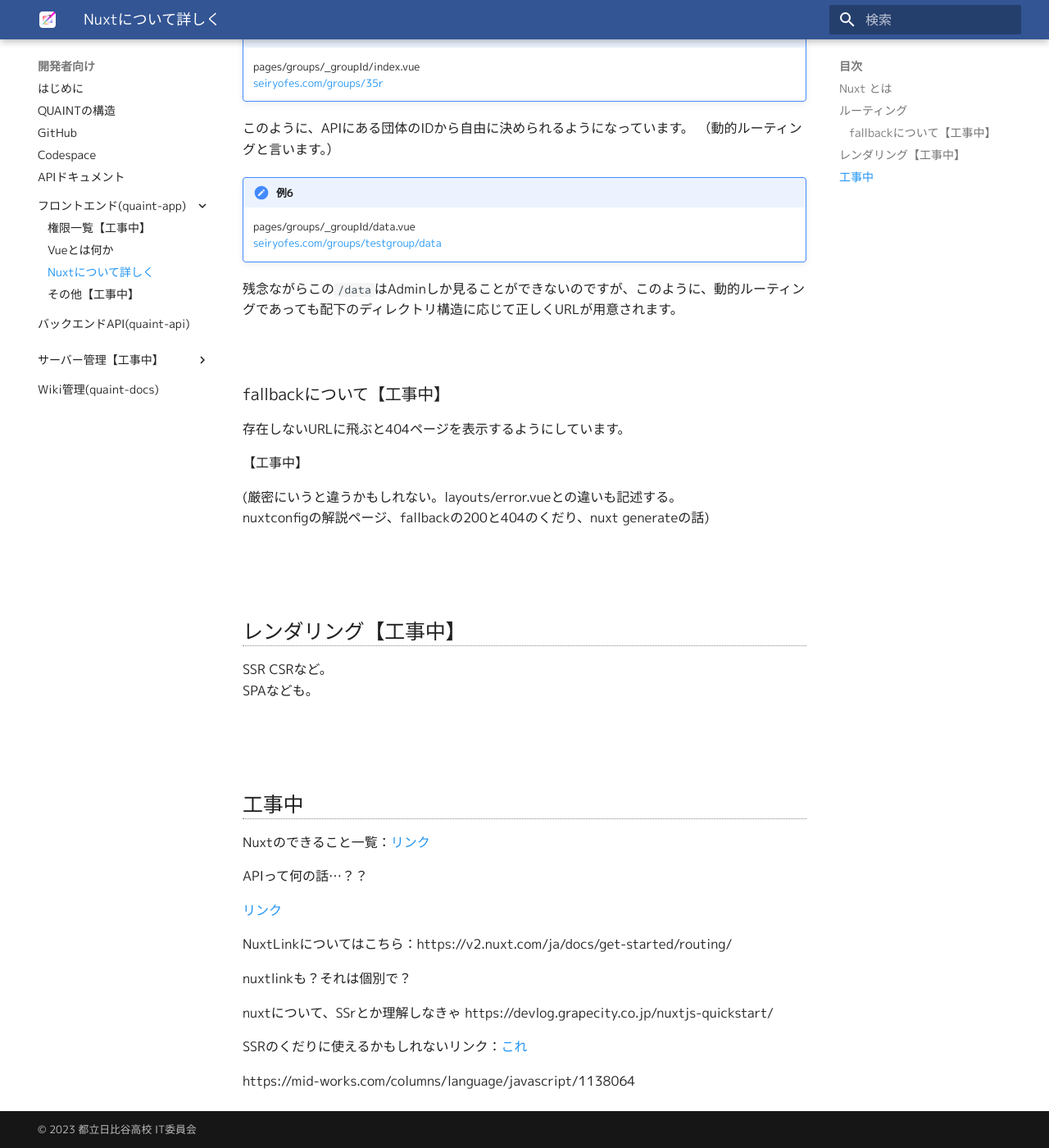
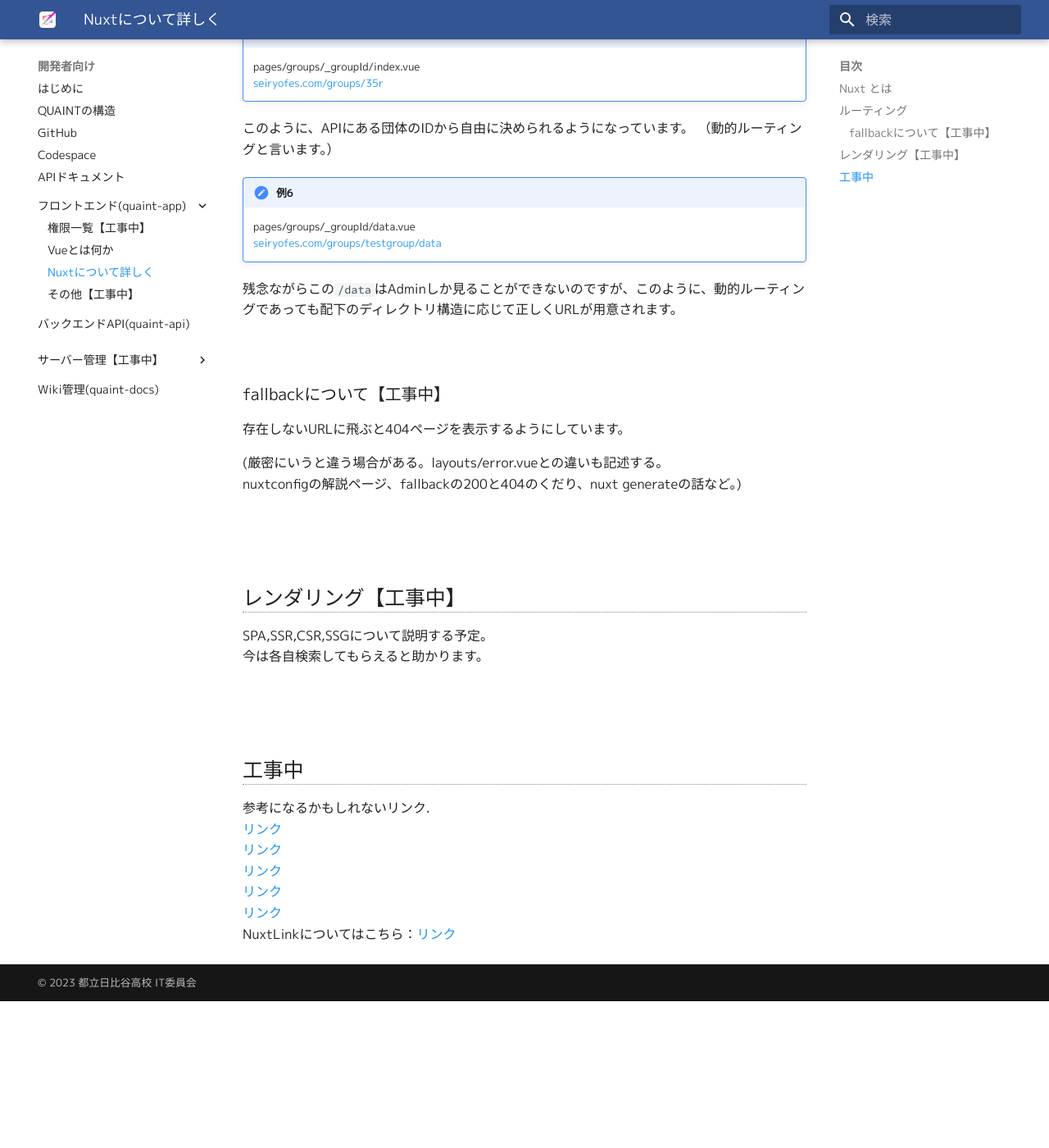
Before and after one commit to hibiya-itchief/quaint-docs, an MkDocs documentation site: the page built from docs/developer/front/nuxt.md, in a window 1280 px wide and 1400 px high, scrolled down 1503 px. Shown: the whole window at 82% size. Built offline with MkDocs 1.6.1 and Material for MkDocs 9.7.7, drawn with Linux system fonts in a browser that asks for light colours; nearby versions of some CDN libraries; after the commit the page ends 2724 px from its top, so only the background shows below that.

Commit message:
docs: メモを少し読みやすく

```diff
--- a/docs/developer/front/nuxt.md
+++ b/docs/developer/front/nuxt.md
@@ -7,7 +7,7 @@
 > Vue.js 自体が JavaScript の View (HTMLファイル) のフレームワークですが、Nuxt.js はその Vue.js ファイルを使ってURLのルーティングや API 処理をはじめとするアプリケーション開発に欠かせない機能の実装を想定した仕様になっており、より開発がしやすくなっています。
 > [Nuxt.jsとは？](https://techmania.jp/blog/javascript0009/)より
 
-<br><Br>
+<br><br>
 
 ## ルーティング
 
@@ -60,36 +60,24 @@
 
 存在しないURLに飛ぶと404ページを表示するようにしています。
 
-【工事中】
-
-(厳密にいうと違うかもしれない。layouts/error.vueとの違いも記述する。
-nuxtconfigの解説ページ、fallbackの200と404のくだり、nuxt generateの話)
+(厳密にいうと違う場合がある。layouts/error.vueとの違いも記述する。
+nuxtconfigの解説ページ、fallbackの200と404のくだり、nuxt generateの話など。)
 
 <br><br>
 
 ## レンダリング【工事中】
 
-SSR CSRなど。
-SPAなども。
+SPA,SSR,CSR,SSGについて説明する予定。
+今は各自検索してもらえると助かります。
 
 <br><br>
 
 ## 工事中
 
-Nuxtのできること一覧：[リンク](https://shotanukumizu-1000.hatenablog.com/entry/20211120)
-
-APIって何の話…？？
-
+参考になるかもしれないリンク.
+[リンク](https://shotanukumizu-1000.hatenablog.com/entry/20211120)
 [リンク](https://develop365.gitlab.io/nuxtjs-2.8.X-doc/ja/guide/routing/)
-
-NuxtLinkについてはこちら：https://v2.nuxt.com/ja/docs/get-started/routing/
-
-
-nuxtlinkも？それは個別で？
-
-nuxtについて、SSrとか理解しなきゃ
-https://devlog.grapecity.co.jp/nuxtjs-quickstart/
-
-SSRのくだりに使えるかもしれないリンク：[これ](https://ja.vuejs.org/guide/introduction.html#the-progressive-framework)
-
-https://mid-works.com/columns/language/javascript/1138064
+[リンク](https://devlog.grapecity.co.jp/nuxtjs-quickstart/)
+[リンク](https://ja.vuejs.org/guide/introduction.html#the-progressive-framework)
+[リンク](https://mid-works.com/columns/language/javascript/1138064)
+NuxtLinkについてはこちら：[リンク](https://v2.nuxt.com/ja/docs/get-started/routing/)
```
Also changed, not shown: docs/developer/front/etc.md (+12 -10 lines), docs/developer/front/role.md (+2 -1 lines), docs/developer/front/vue.md (+1 -1 lines), docs/developer/wiki.md (+3 -4 lines).
